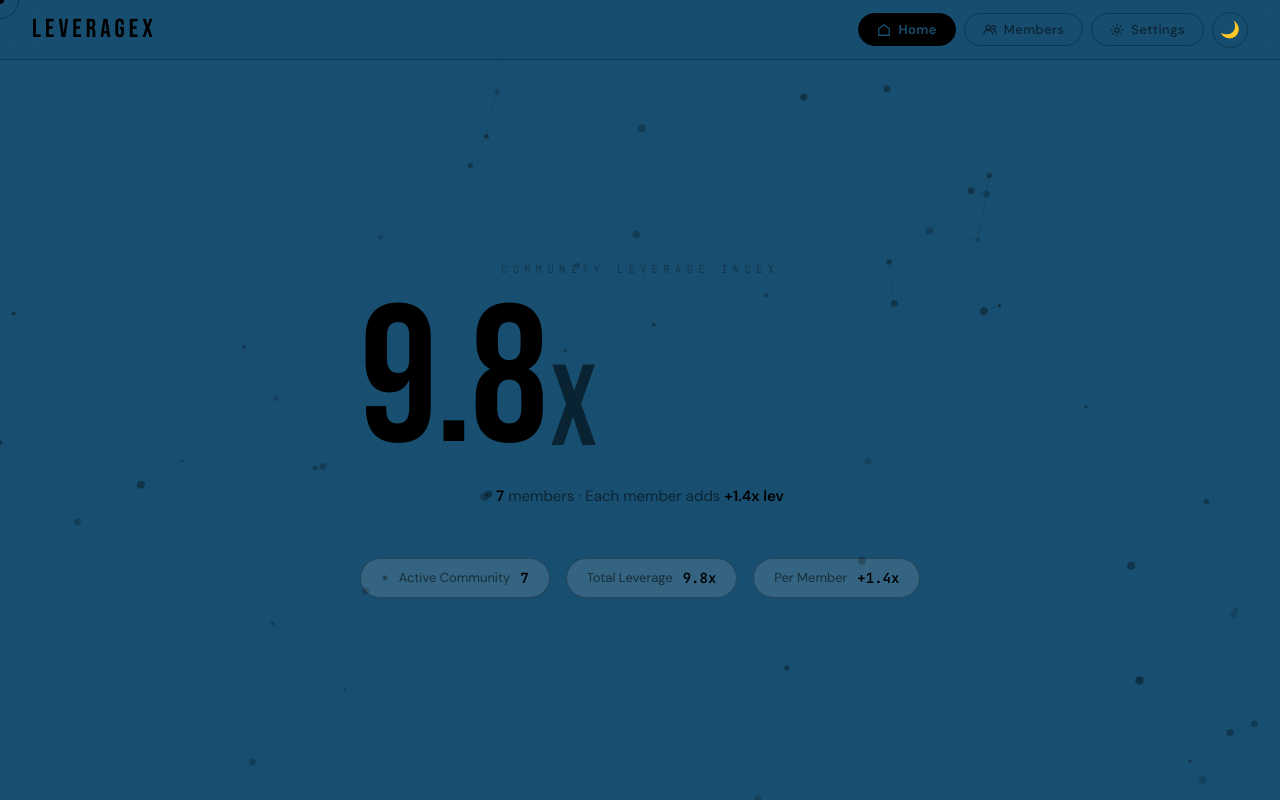
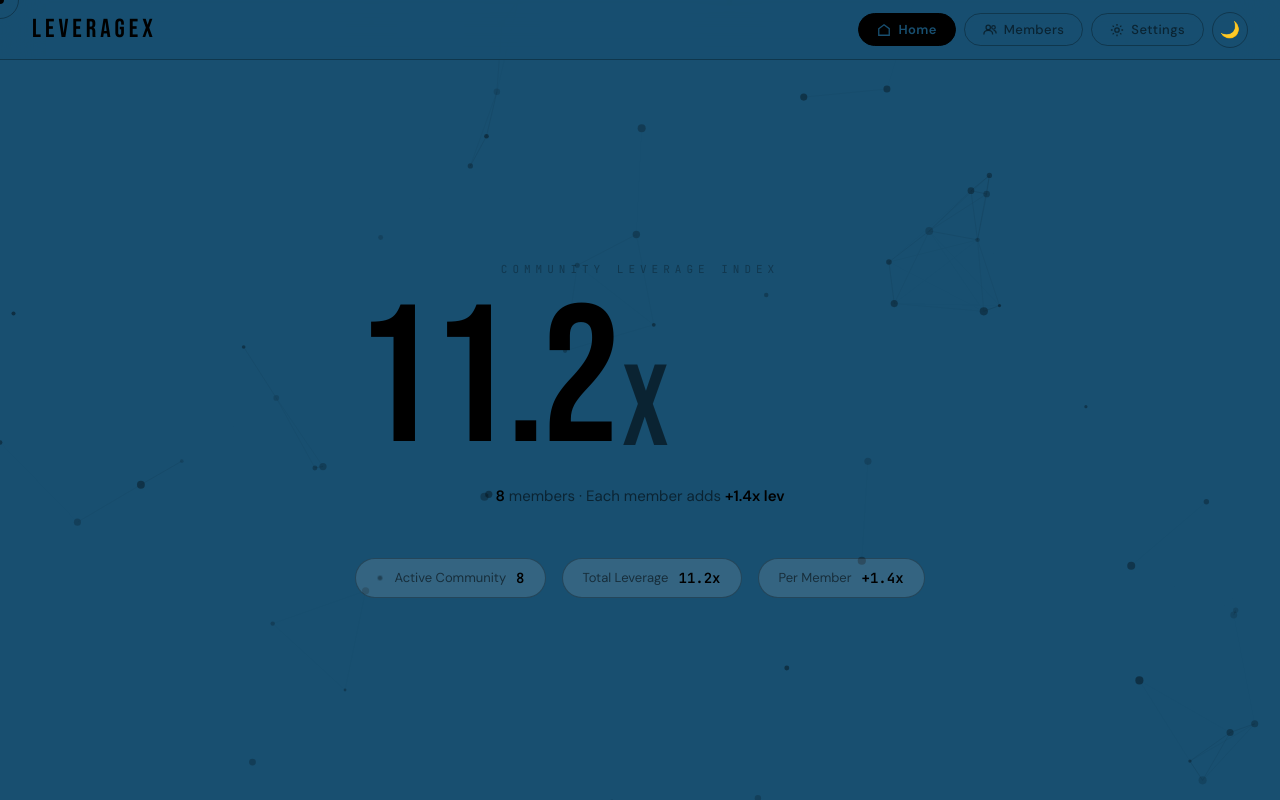
Before and after one commit to m1ik33y/LeverageX, a plain HTML site: page index.html in a window 1280 px wide. Drawn offline with Linux system fonts and the light colour scheme.

```diff
--- a/index.html
+++ b/index.html
@@ -434,6 +434,7 @@
   { name: "Stratellix",      role: "Research Agency",   joined: "Apr 2026" },
   { name: "nbc",             role: "nbc Brand",         joined: "Apr 2026" },
   { name: "Monjil",             role: "Marketing",         joined: "Apr 2026" },
+  { name: "Panda",             role: "Ember(Co-founder)",         joined: "Apr 2026" },
 
   /* ── ADD MORE MEMBERS BELOW THIS LINE ── */
 
```
